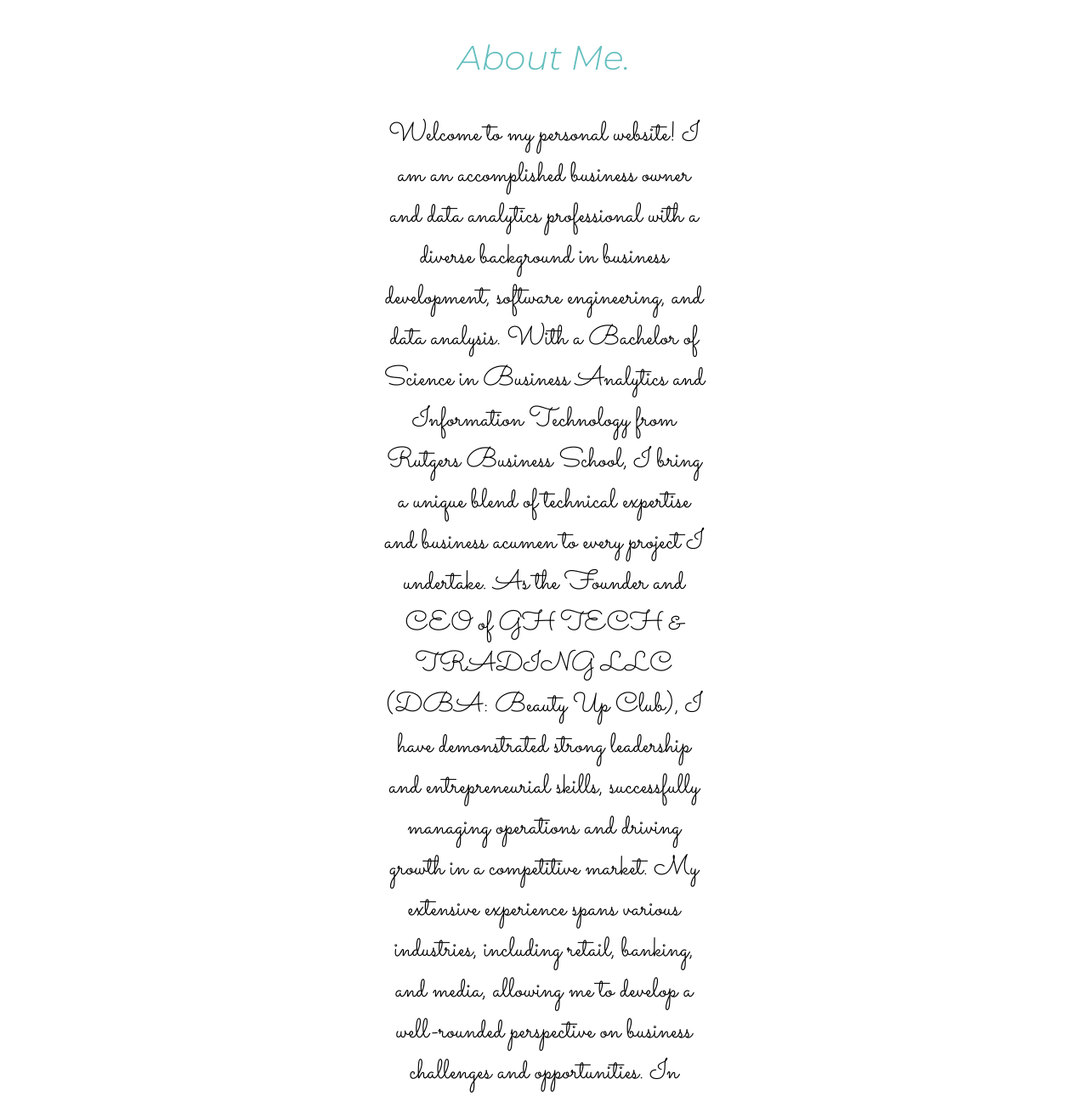
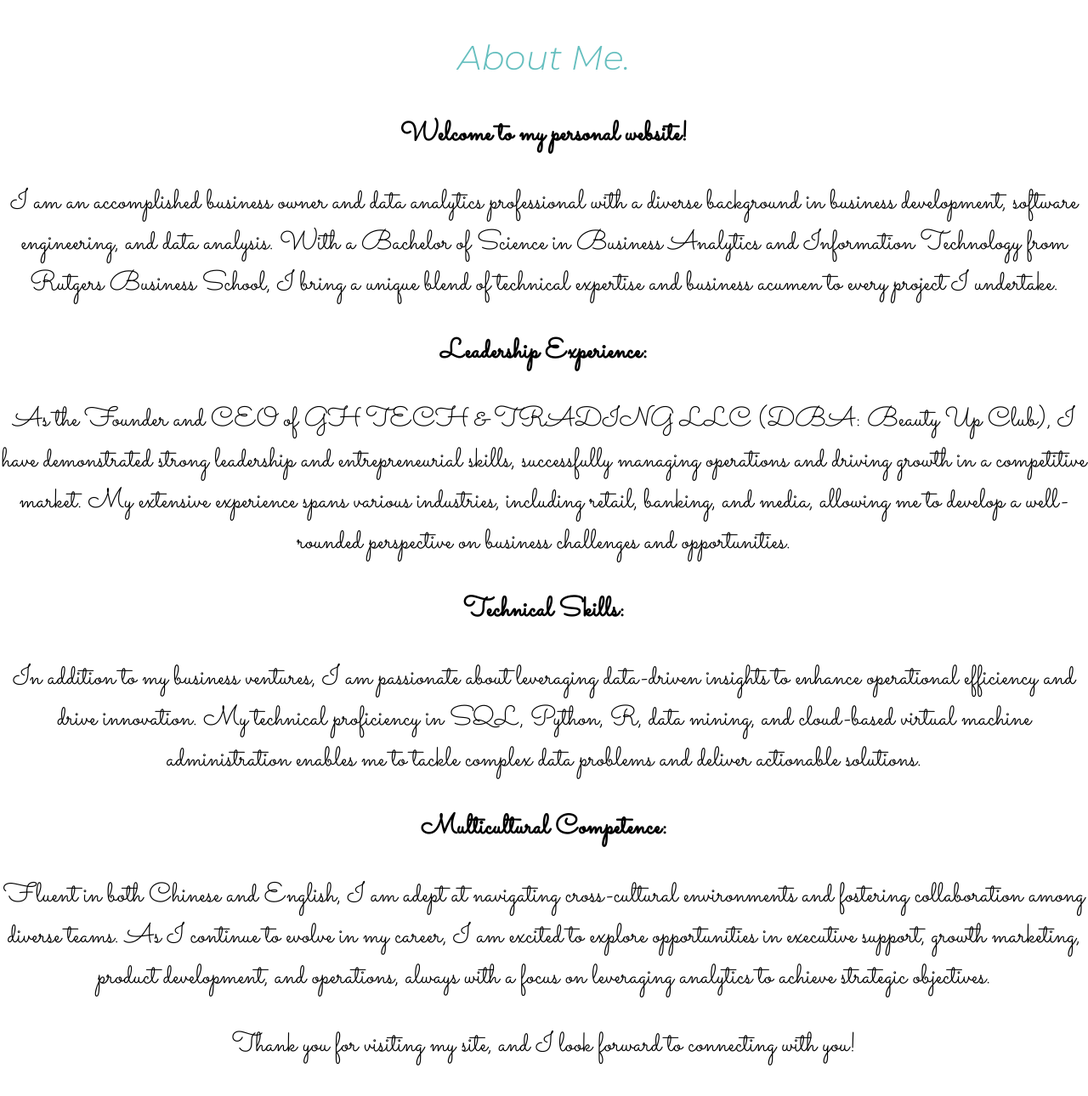
Before and after one commit to XinerLove/MyPersonalSite, a plain HTML site: page index.html in a window 1280 px wide. Shown: the part 2680-3970 px from the top of the page at 85% size. Drawn offline with Linux system fonts and the light colour scheme.

Commit message:
Update index.html
change pragraphs

```diff
--- a/index.html
+++ b/index.html
@@ -23,15 +23,34 @@
         <div class="profile">
           <img src="images/Image_20240729125742.jpg" alt="XinJun profile picture">
           <h2>About Me.</h2>
-          <p class="intro">Welcome to my personal website! I am an accomplished business owner and data analytics professional with a diverse background in business development, software engineering, and data analysis. With a Bachelor of Science in Business Analytics and Information Technology from Rutgers Business School, I bring a unique blend of technical expertise and business acumen to every project I undertake.
+         <p class="intro">
+    <strong>Welcome to my personal website!</strong>
+  </p>
+  <p>
+    I am an accomplished business owner and data analytics professional with a diverse background in business development, software engineering, and data analysis. With a Bachelor of Science in Business Analytics and Information Technology from Rutgers Business School, I bring a unique blend of technical expertise and business acumen to every project I undertake.
+  </p>
+  <p>
+    <strong>Leadership Experience:</strong>
+  </p>
+  <p>
+    As the Founder and CEO of GH TECH & TRADING LLC (DBA: Beauty Up Club), I have demonstrated strong leadership and entrepreneurial skills, successfully managing operations and driving growth in a competitive market. My extensive experience spans various industries, including retail, banking, and media, allowing me to develop a well-rounded perspective on business challenges and opportunities.
+  </p>
+  <p>
+    <strong>Technical Skills:</strong>
+  </p>
+  <p>
+    In addition to my business ventures, I am passionate about leveraging data-driven insights to enhance operational efficiency and drive innovation. My technical proficiency in SQL, Python, R, data mining, and cloud-based virtual machine administration enables me to tackle complex data problems and deliver actionable solutions.
+  </p>
+  <p>
+    <strong>Multicultural Competence:</strong>
+  </p>
+  <p>
+    Fluent in both Chinese and English, I am adept at navigating cross-cultural environments and fostering collaboration among diverse teams. As I continue to evolve in my career, I am excited to explore opportunities in executive support, growth marketing, product development, and operations, always with a focus on leveraging analytics to achieve strategic objectives.
+  </p>
+  <p>
+    Thank you for visiting my site, and I look forward to connecting with you!
+  </p>
 
-As the Founder and CEO of GH TECH & TRADING LLC (DBA: Beauty Up Club), I have demonstrated strong leadership and entrepreneurial skills, successfully managing operations and driving growth in a competitive market. My extensive experience spans various industries, including retail, banking, and media, allowing me to develop a well-rounded perspective on business challenges and opportunities.
-
-In addition to my business ventures, I am passionate about leveraging data-driven insights to enhance operational efficiency and drive innovation. My technical proficiency in SQL, Python, R, data mining, and cloud-based virtual machine administration enables me to tackle complex data problems and deliver actionable solutions.
-
-Fluent in both Chinese and English, I am adept at navigating cross-cultural environments and fostering collaboration among diverse teams. As I continue to evolve in my career, I am excited to explore opportunities in executive support, growth marketing, product development, and operations, always with a focus on leveraging analytics to achieve strategic objectives.
-
-Thank you for visiting my site, and I look forward to connecting with you!.</p>
         </div>
 
         <hr>
```
